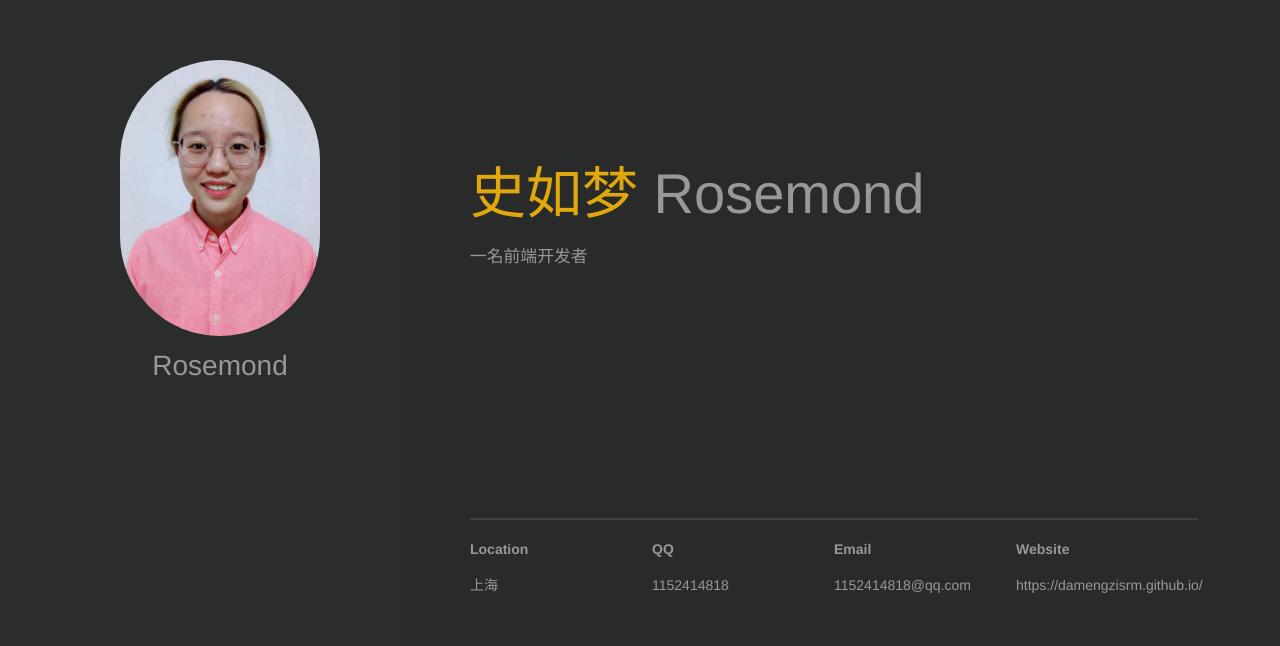
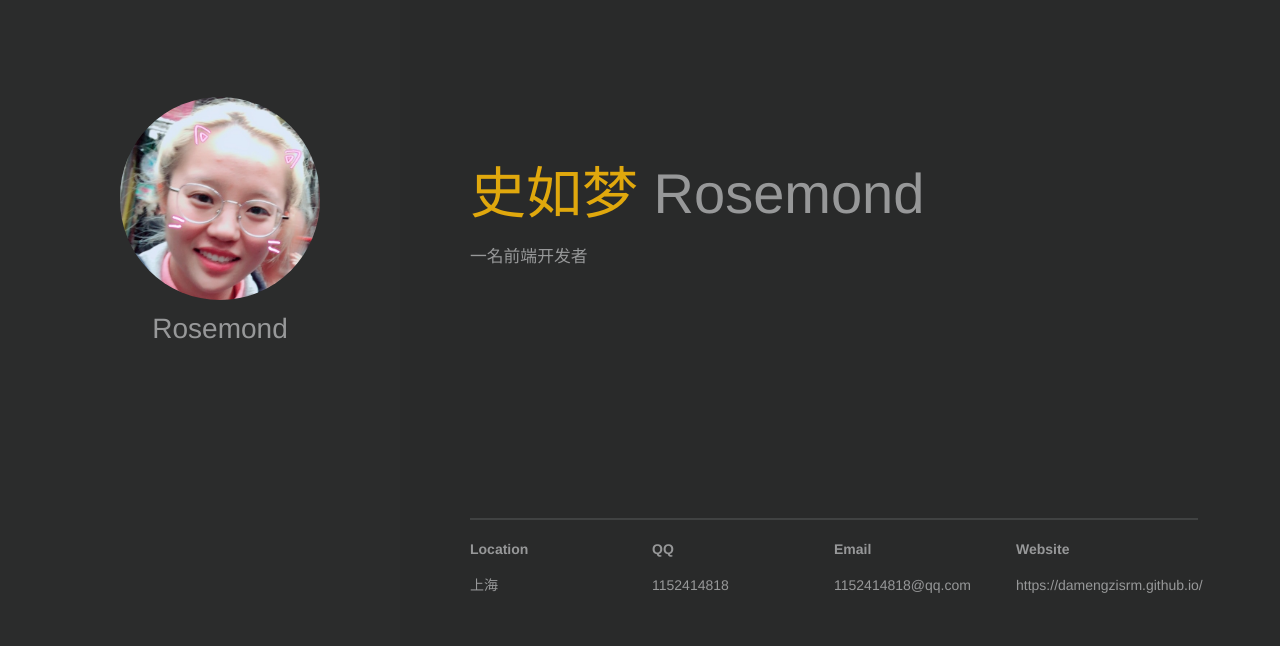
Before and after one commit to damengziSRM/damengziSRM.github.io, a plain HTML site: page myresume.html in a window 1280 px wide. Shown: the part 151-797 px from the top of the page. Drawn offline with Linux system fonts and the light colour scheme.

Commit message:
Add files via upload

```diff
--- a/myresume.html
+++ b/myresume.html
@@ -18,7 +18,7 @@
 	      <header class="header">
 	        <div class="header-box">
 	          <div class="avatar wow inShow no-print">
-	            <img src="img/big-head_big.jpg" alt="logo" class="img-responsive">
+	            <img src="img/me.jpg" alt="logo" class="img-responsive">
 	          </div>
 	          <h1 class="name text-center wow inShow no-print">Rosemond</h1>
 	          <h1 class="name text-center hide show-print-block">史如梦</h1>
```
